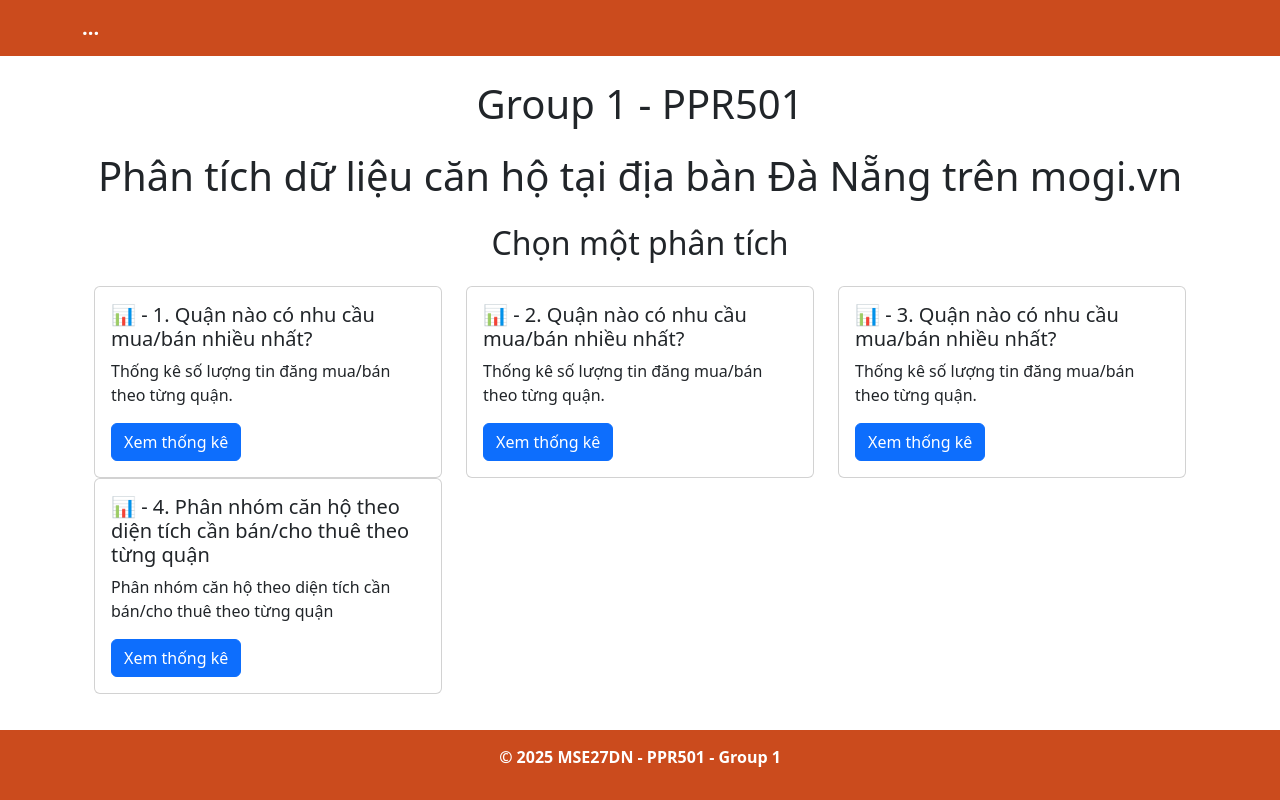
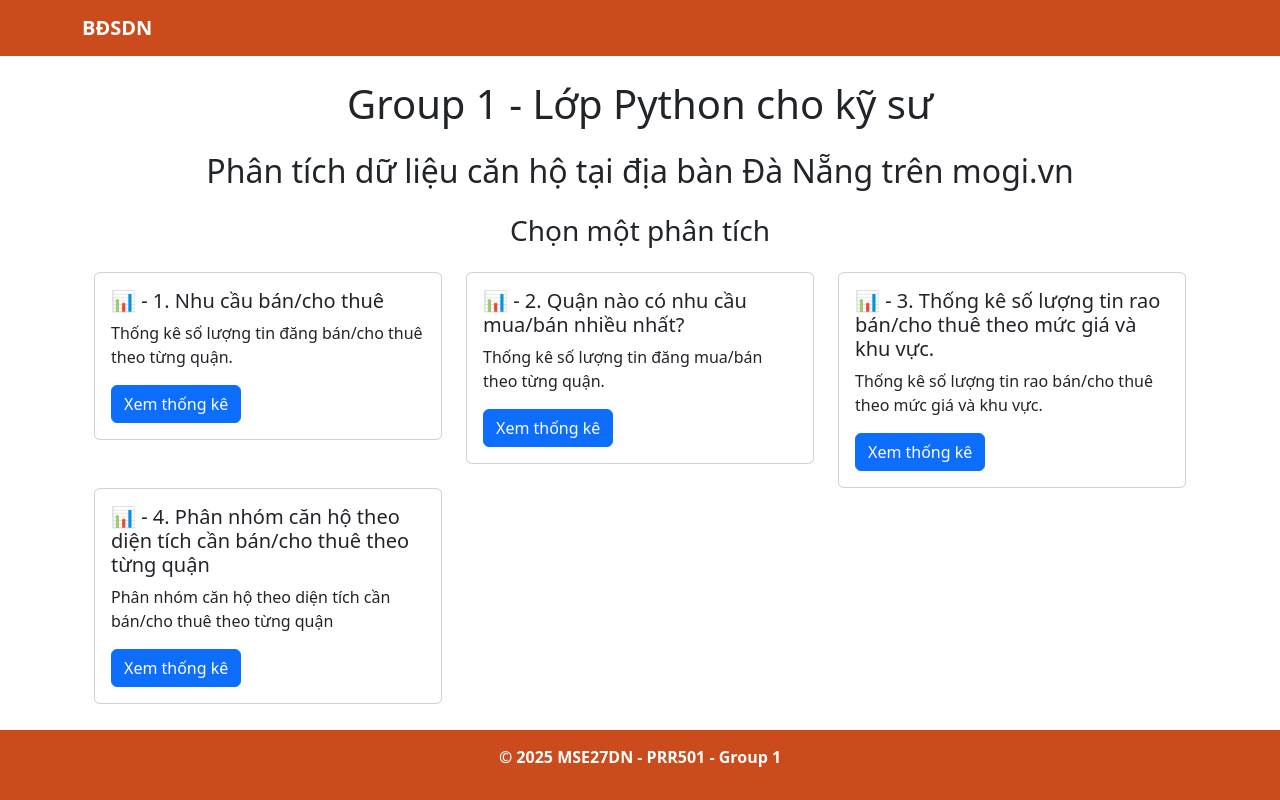
Before and after one commit to khiemnxde150230/dam501_finalproject, a Flask app: page / in a window 1280 px wide. Run offline with Flask 3, Linux system fonts and the light colour scheme; some libraries are stand-ins or nearby versions.

Commit message:
q2 update

```diff
--- a/app.py
+++ b/app.py
@@ -2,6 +2,9 @@ from flask import Flask, render_template, jsonify, request, send_file
 from services.analysis import Analysis
 import matplotlib.pyplot as plt
 import io
+import base64
+import sqlite3
+import numpy as np
 from wordcloud import WordCloud
 
 app = Flask(__name__)
@@ -83,5 +86,97 @@ def api_apartment_demand_wordcloud():
 
     return send_file(img_io, mimetype="image/png")
 
+def get_data_from_db():
+    conn = sqlite3.connect("data.db")
+    cursor = conn.cursor()
+    query = """
+        SELECT id, title, price, location, is_selling FROM danang_apartments
+    """
+    cursor.execute(query)
+    data = cursor.fetchall()
+    conn.close()
+    return data
+
+def categorize_price(price, is_selling):
+    if is_selling:
+        if price < 3e9:
+            return "1-3 tỷ"
+        elif price < 5e9:
+            return "3-5 tỷ"
+        elif price < 10e9:
+            return "5-10 tỷ"
+        else:
+            return ">10 tỷ"
+    else:
+        if price < 5e6:
+            return "Dưới 5 triệu"
+        elif price < 10e6:
+            return "5-10 triệu"
+        elif price < 20e6:
+            return "10-20 triệu"
+        else:
+            return ">20 triệu"
+
+def count_listings_by_price_and_location(data, is_selling):
+    locations = [
+        "Quận Sơn Trà, Đà Nẵng",
+        "Quận Ngũ Hành Sơn, Đà Nẵng",
+        "Quận Hải Châu, Đà Nẵng",
+        "Quận Liên Chiểu, Đà Nẵng",
+        "Quận Thanh Khê, Đà Nẵng"
+    ]
+    if is_selling:
+        price_categories = ["1-3 tỷ", "3-5 tỷ", "5-10 tỷ", ">10 tỷ"]
+    else:
+        price_categories = ["Dưới 5 triệu", "5-10 triệu", "10-20 triệu", ">20 triệu"]
+
+    stats = {loc: {cat: 0 for cat in price_categories} for loc in locations}
+
+    for _, _, price, location, selling in data:
+        if location in locations and selling == is_selling:
+            category = categorize_price(price, is_selling)
+            stats[location][category] += 1
+
+    return stats
+
+def analyze_data(data):
+    selling_stats = count_listings_by_price_and_location(data, is_selling=1)
+    renting_stats = count_listings_by_price_and_location(data, is_selling=0)
+    return selling_stats, renting_stats
+
+def plot_data(stats):
+    plt.figure(figsize=(10, 6))
+    price_categories = list(next(iter(stats.values())).keys())
+
+    for location, values in stats.items():
+        y_values = [values[cat] for cat in price_categories]
+        plt.plot(price_categories, y_values, marker='o', label=location)
+
+    plt.xlabel("Mức giá")
+    plt.ylabel("Số lượng tin")
+    plt.title("Phân bố số lượng tin rao bán/cho thuê theo mức giá và khu vực")
+    plt.legend()
+    plt.grid()
+
+    img = io.BytesIO()
+    plt.savefig(img, format='png')
+    img.seek(0)
+    encoded_img = base64.b64encode(img.getvalue()).decode('utf8')
+    plt.close()
+    return encoded_img
+
+data = get_data_from_db()
+selling_stats, renting_stats = analyze_data(data)
+selling_plot = plot_data(selling_stats)
+renting_plot = plot_data(renting_stats)
+
+@app.route('/index3')
+def index3():
+    return render_template('index3.html',
+                           selling_stats=selling_stats,
+                           renting_stats=renting_stats,
+                           selling_plot=selling_plot,
+                           renting_plot=renting_plot)
+
 if __name__ == '__main__':
     app.run(debug=True)
--- a/templates/base.html
+++ b/templates/base.html
@@ -13,7 +13,7 @@
 
     <nav class="navbar navbar-expand-lg">
         <div class="container">
-            <a class="navbar-brand" href="/">...</a>
+            <a class="navbar-brand" href="/">BĐSDN</a>
         </div>
     </nav>
 
@@ -22,7 +22,7 @@
     </div>
 
     <footer class="footer">
-        <p>&copy; 2025 MSE27DN - PPR501 - Group 1</p>
+        <p>&copy; 2025 MSE27DN - PRR501 - Group 1</p>
     </footer>
 
 </body>
--- a/templates/index.html
+++ b/templates/index.html
@@ -3,17 +3,17 @@
 {% block title %}Phân tích bất động sản{% endblock %}
 
 {% block content %}
-    <h1 class="text-center my-4">Group 1 - PPR501</h1>
-    <h1 class="text-center my-4">Phân tích dữ liệu căn hộ tại địa bàn Đà Nẵng trên mogi.vn</h1>
-    <h2 class="text-center my-4">Chọn một phân tích</h2>
+    <h1 class="text-center my-4">Group 1 - Lớp Python cho kỹ sư</h1>
+    <h2 class="text-center my-4">Phân tích dữ liệu căn hộ tại địa bàn Đà Nẵng trên mogi.vn</h2>
+    <h3 class="text-center my-4">Chọn một phân tích</h3>
 
     <div class="container mt-4">
         <div class="row">
             <div class="col-md-4">
                 <div class="card">
                     <div class="card-body">
-                        <h5 class="card-title">📊 - 1. Quận nào có nhu cầu mua/bán nhiều nhất?</h5>
-                        <p class="card-text">Thống kê số lượng tin đăng mua/bán theo từng quận.</p>
+                        <h5 class="card-title">📊 - 1. Nhu cầu bán/cho thuê</h5>
+                        <p class="card-text">Thống kê số lượng tin đăng bán/cho thuê theo từng quận.</p>
                         <a href="{{ url_for('apartment_demand') }}" class="btn btn-primary">Xem thống kê</a>
                     </div>
                 </div>
@@ -30,9 +30,9 @@
             <div class="col-md-4">
                 <div class="card">
                     <div class="card-body">
-                        <h5 class="card-title">📊 - 3. Quận nào có nhu cầu mua/bán nhiều nhất?</h5>
-                        <p class="card-text">Thống kê số lượng tin đăng mua/bán theo từng quận.</p>
-                        <a href="{{ url_for('apartment_demand') }}" class="btn btn-primary">Xem thống kê</a>
+                        <h5 class="card-title">📊 - 3. Thống kê số lượng tin rao bán/cho thuê theo mức giá và khu vực.</h5>
+                        <p class="card-text">Thống kê số lượng tin rao bán/cho thuê theo mức giá và khu vực.</p>
+                        <a href="{{ url_for('index3') }}" class="btn btn-primary">Xem thống kê</a>
                     </div>
                 </div>
             </div>
```
Also changed, not shown: templates/index3.html (+8 -5 lines).
